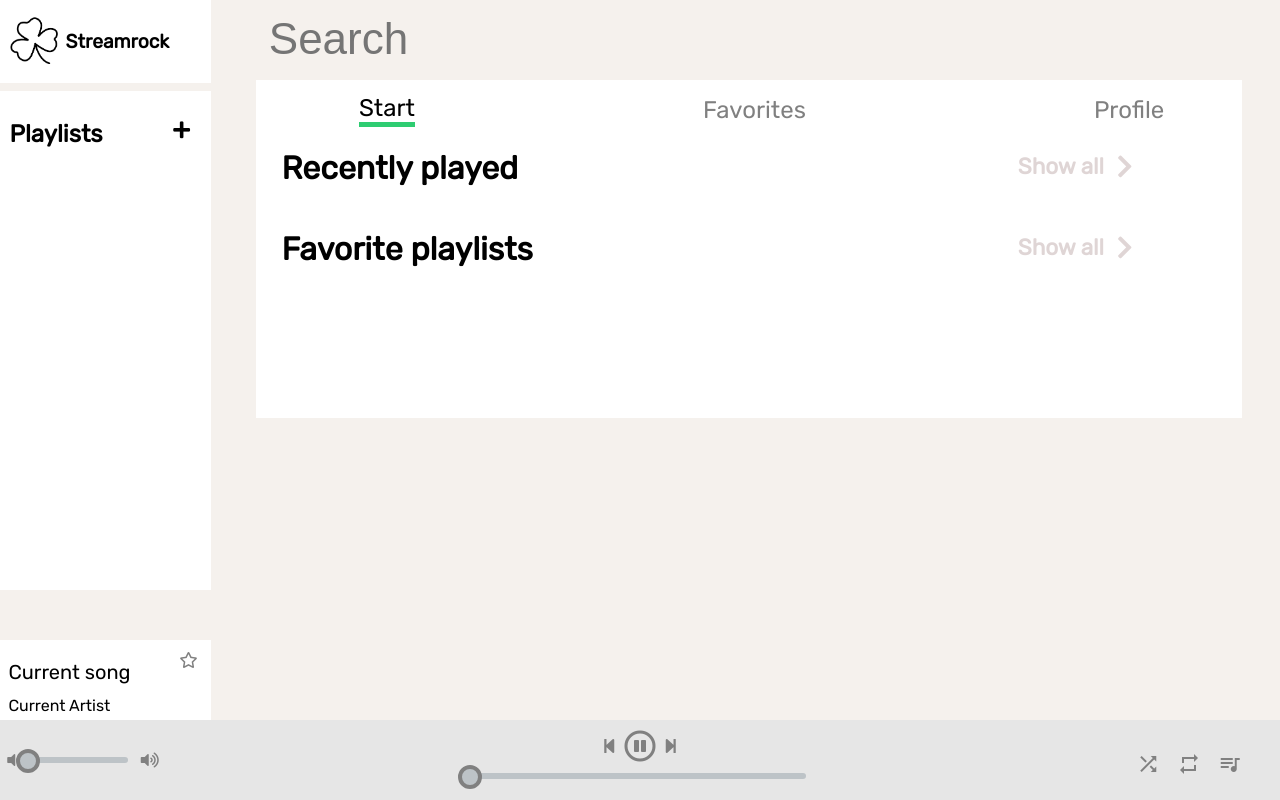
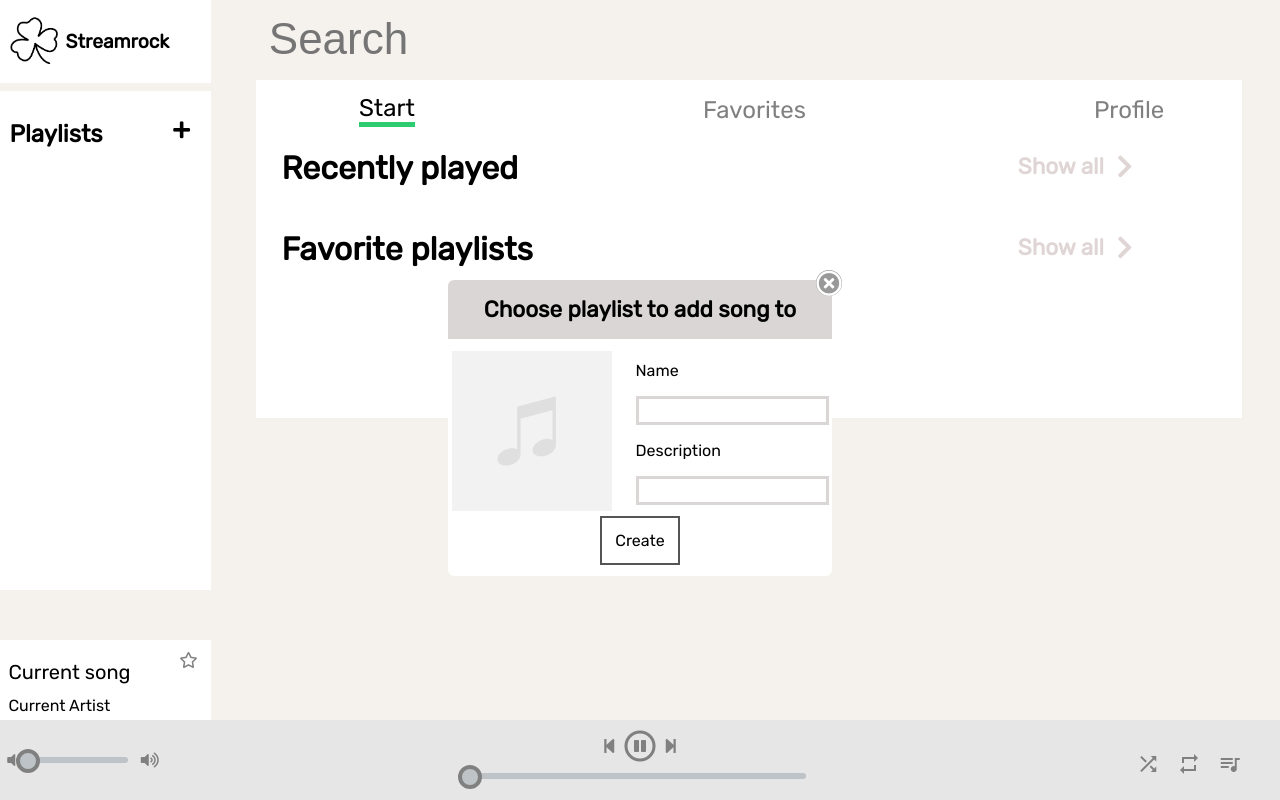
Before and after one commit to Stream-Rock/Streamrock, a PHP site: page /pages/application.php in a window 1280 px wide. Run offline with PHP 8.4, Linux system fonts and the light colour scheme; the visitor is signed in with stand-in values (Sample User, id 1); data that the repository does not hold is empty; a stand-in replaces the project's code that opens the database connection; some libraries are stand-ins or nearby versions.

Commit message:
changed id of cancel button

```diff
--- a/css/application.css
+++ b/css/application.css
@@ -682,7 +682,7 @@ h6 {
     cursor: pointer;
 }
 
-#cancelCreateNewPlaylist{
+#cancelCreateNewPlaylist, #cancelSelectAddToPlaylist{
     position: absolute;
     font-size: 26px;
     top: -10px;
@@ -693,7 +693,7 @@ h6 {
     color: white;
 }
 
-#cancelCreateNewPlaylist:hover {
+#cancelCreateNewPlaylist:hover, #cancelSelectAddToPlaylist:hover {
     cursor: pointer;
 }
 
--- a/js/application.js
+++ b/js/application.js
@@ -69,6 +69,7 @@ function init(username, profile_picture) {
             uploadPicture(document.getElementById('profilePictureForm'));
         });
         document.getElementById('cancelCreateNewPlaylist').addEventListener('click', disableAddPlaylistBox);
+        document.getElementById('cancelSelectAddToPlaylist').addEventListener('click', disableAddPlaylistBox);
         document.getElementById('showAllFavorites').addEventListener('click', printFavorites);
         document.getElementById('showAllSpan').addEventListener('click', printFavorites);
         printFirstFavorites();
--- a/pages/application.php
+++ b/pages/application.php
@@ -180,6 +180,29 @@ if (isset($_SESSION['profile_picture']) && $_SESSION['profile_picture'] !== '')
 
     </div>
 </div>
+<div class="createNewPlaylist" style="display: block;">
+    <div class="playlistTitle">
+        <h6>
+            <strong id="winningText">Choose playlist to add song to</strong>
+        </h6>
+    </div>
+    <div class="playlistOptions">
+        <img src="./../images/playlist_picture.png" alt="Playlist Picture">
+        <div id="playListOptionsInputs">
+            <p>Name</p>
+            <input type="text" name="" id="nameOfPlaylist">
+            <p>Description</p>
+            <input type="text" name="" id="descriptionOfPlaylist">
+        </div>
+    </div>
+    <div id="playlistButton">
+        <div id="createButton">
+            <p>Create</p>
+        </div>
+    </div>
+    <i class="far fa-times-circle" id="cancelSelectAddToPlaylist"></i>
+</div>
+
 <div class="songOptions">
     <div class="volumeBar">
         <i class="fas fa-volume-down" id="volume_down"></i>
```
